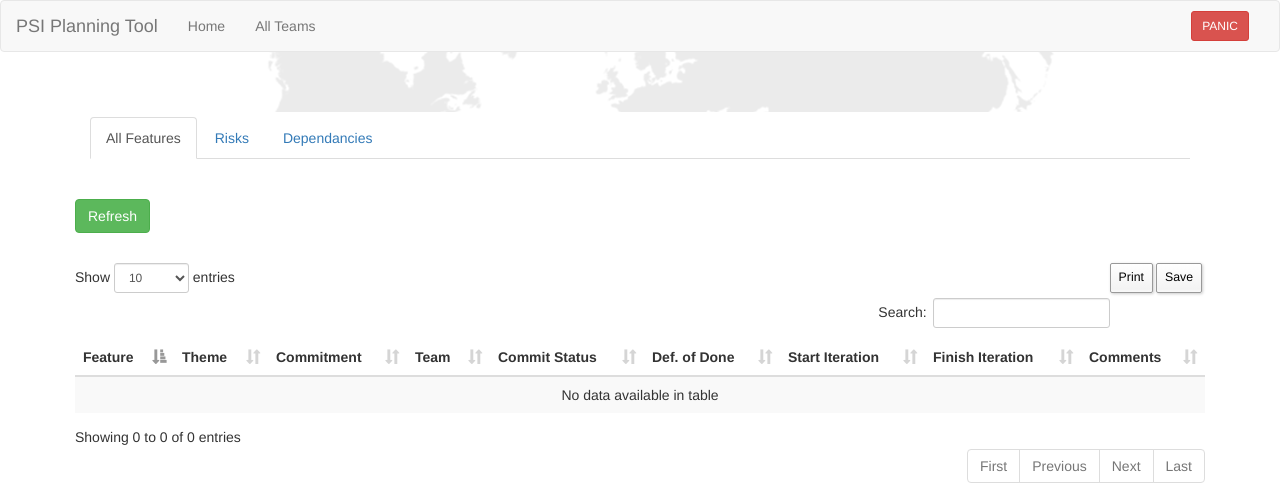
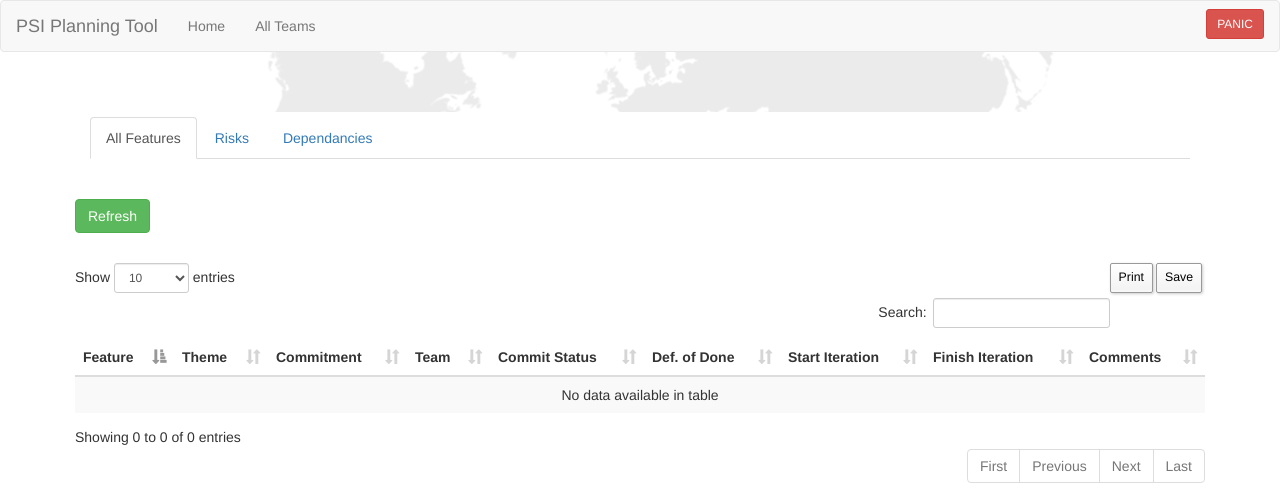
Before and after one commit to codeinpink/project-saturn, a Django app: page /all in a window 1280 px wide. Shown: the top 494 px of the page. Run offline with Django 3.2, Linux system fonts and the light colour scheme; data that the repository does not hold is empty; some libraries are stand-ins or nearby versions.

Commit message:
Fixed styling of PANIC button

```diff
--- a/templates/nav.html
+++ b/templates/nav.html
@@ -16,8 +16,11 @@
 
             </ul>
             <ul class="nav navbar-right">
-                <li><a href = "http://ecm.adtran.com/sw/art/default.aspx?RootFolder=%2Fsw%2Fart%2FShared%20Documents%2FPSIs%2FPSI-19%2FPSI%2019%20Final%20Plan%20Reviews&FolderCTID=0x012000D281304F3E757F47B90DB96FECE9C94D&View=%7b7E31D756-E09E-4E33-927E-7CE546ACF6B1%7d"><button type="button" class = "pull-right btn btn-sm btn-danger">PANIC</button></a></li>
-
+                <li>
+                    <p class="navbar-btn">
+                        <a href="http://ecm.adtran.com/sw/art/default.aspx?RootFolder=%2Fsw%2Fart%2FShared%20Documents%2FPSIs%2FPSI-19%2FPSI%2019%20Final%20Plan%20Reviews&FolderCTID=0x012000D281304F3E757F47B90DB96FECE9C94D&View=%7b7E31D756-E09E-4E33-927E-7CE546ACF6B1%7d" class="btn btn-sm btn-danger">PANIC</a>
+                    </p>
+                </li>
             </ul>
 
             <!--
```
